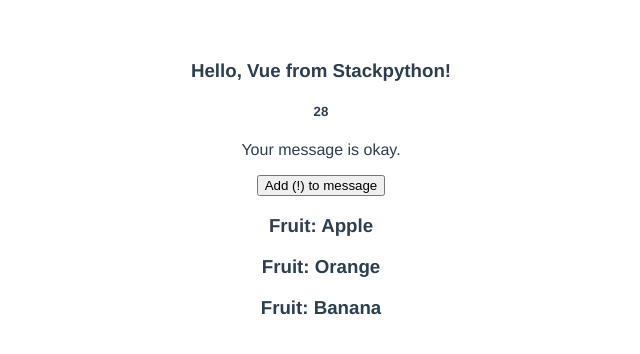
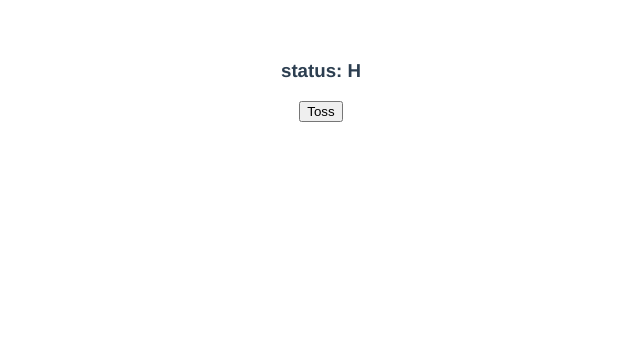
Before and after one commit to stackpython/toss_a_coin, a Vue app: page / in a window 1280 px wide. Shown: the top 354 px of the page, without its empty margins (319-959 px from the left). Built offline with nearby package versions, Linux system fonts and the light colour scheme.

Commit message:
basic function implemented

```diff
--- a/src/App.vue
+++ b/src/App.vue
@@ -1,12 +1,6 @@
 <template>
-  <h3> {{ message }} </h3>
-  <h5> {{ length }} </h5>
-  <p v-if='length > 30 && length < 50'>Your message is too long!</p>
-  <p v-else-if='length >= 50'>Your message is really long!</p>
-  <p v-else>Your message is okay.</p>
-  <button @click='handleClick'>Add (!) to message</button>
-
-  <h3 v-for='fruit in fruits' :key='fruit'>Fruit: {{ fruit }}</h3>
+  <h3>status: {{ status }}</h3>
+  <button @click='toss'>Toss</button>
 </template>
 
 <script>
@@ -14,23 +8,13 @@ export default {
   name: 'App',
   data() {
     return {
-      message: 'Hello, Vue from Stackpython!',
-      fruits: ['Apple', 'Orange', 'Banana']
-    };
-  },
-  computed: {
-    length() {
-      return this.message.length;
+      status: 'H'
     }
   },
   methods: {
-    handleClick() {
-      this.message = this.message + '!';
-    }
-  },
-  watch: {
-    message(newVal, oldVal) {
-      console.log(newVal, oldVal);
+    toss() {
+      const hOrT = 'HT';
+      this.status = hOrT[Math.floor(Math.random() * 2)];
     }
   }
 }
```
